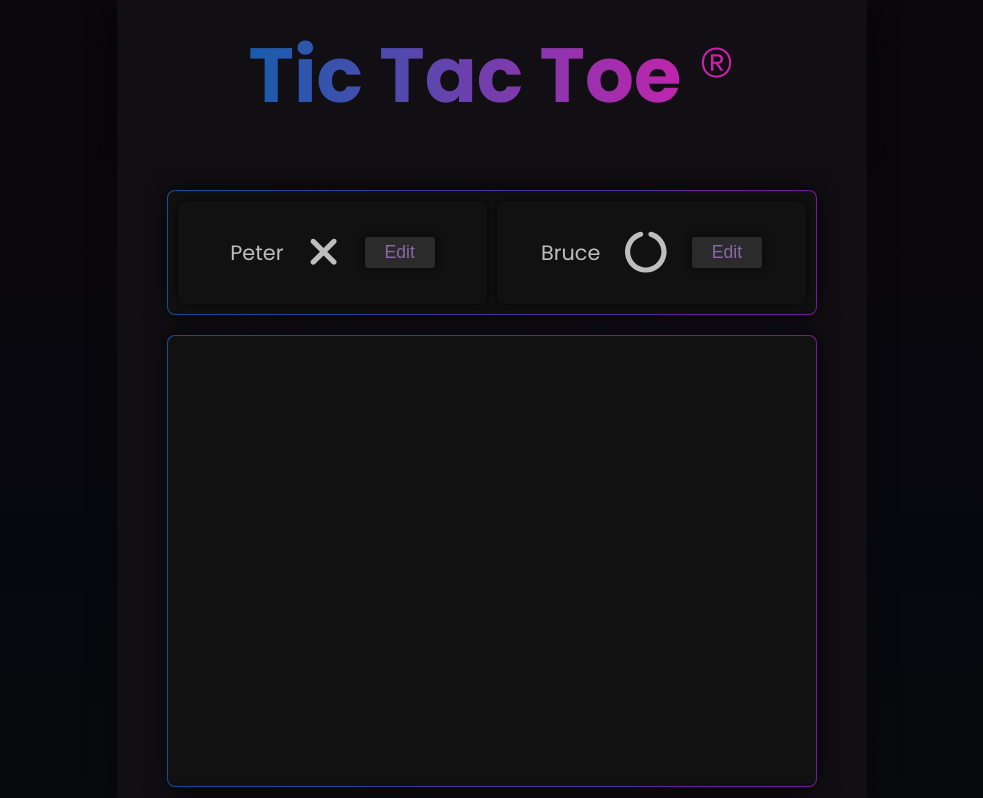
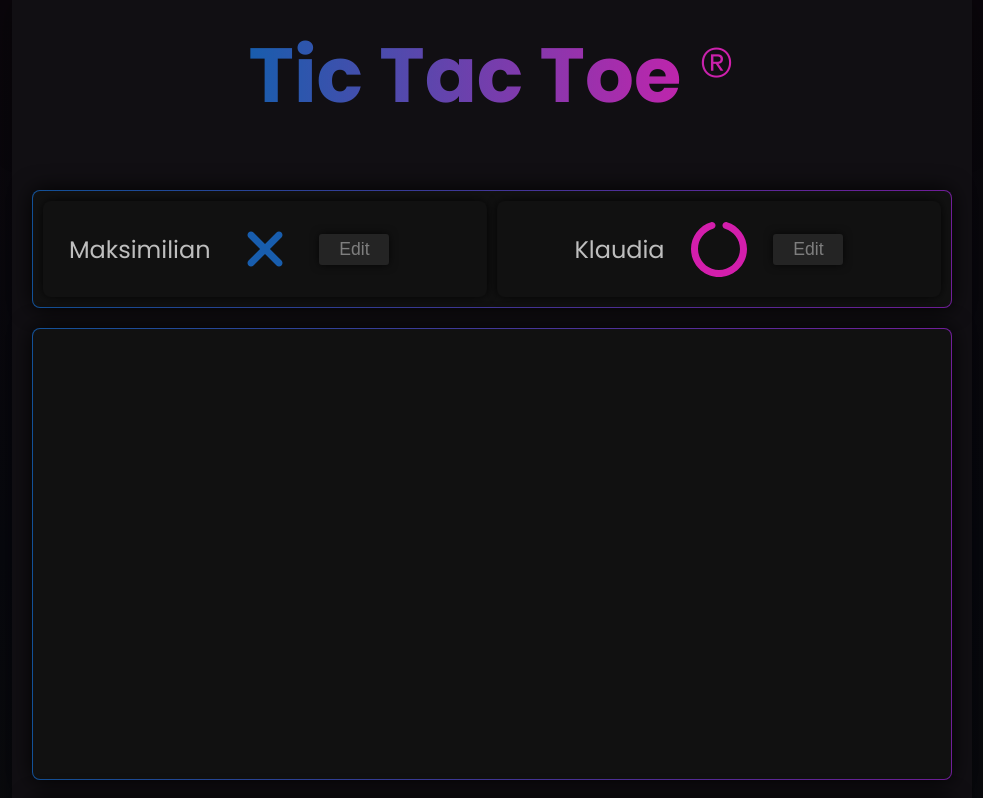
Before and after one commit to MarioLuigie/TicTacToeApp, a React (Vite) app: page / in a window 1280 px wide. Shown: the top 798 px of the page, without its empty margins (148-1131 px from the left). Built offline with nearby package versions, Linux system fonts and the light colour scheme; a web font is replaced by a local one.

Commit message:
Style ControlPanel.jsx and Player.jsx

```diff
--- a/src/components/content/ControlPanel.jsx
+++ b/src/components/content/ControlPanel.jsx
@@ -22,21 +22,21 @@ const styles = css`
     align-items: center;
     gap: 10px;
 
-    @media screen and (min-width: 540px) {
+    @media screen and (min-width: 1100px) {
       flex-direction: row;
     }
   }
 `
 
 export default function ControlPanel() {
-  const xPlayer = <FontAwesomeIcon icon={faXmark} />
-  const oPlayer = <FontAwesomeIcon icon={faCircleNotch} />
+  const playerX = <FontAwesomeIcon icon={faXmark} />
+  const playerO = <FontAwesomeIcon icon={faCircleNotch} />
 
   return (
     <div css={styles}>
       <ol className='playerList'>
-        <Player name={"Peter"} symbol={xPlayer} onHandle={() => {}}/>
-        <Player name={"Bruce"} symbol={oPlayer} onHandle={() => {}}/>
+        <Player id={"playerX"} name={"Maksimilian"} symbol={playerX} onHandle={() => {}}/>
+        <Player id={"playerO"} name={"Klaudia"} symbol={playerO} onHandle={() => {}}/>
       </ol>
     </div>
   )
--- a/src/components/content/GameContainer.jsx
+++ b/src/components/content/GameContainer.jsx
@@ -9,8 +9,6 @@ import History from "../content/History.jsx";
 
 const styles = css`
   width: 100%;
-  max-width: 690px;
-  aspect-ratio: 1;
   padding: 20px;
   display: flex;
   flex-direction: column;
--- a/src/components/content/Player.jsx
+++ b/src/components/content/Player.jsx
@@ -3,23 +3,37 @@
 import { css } from '@emotion/react';
 import PropTypes from "prop-types";
 
-const styles = css`
+const styles = (id) => css`
   width: 100%;
   display: flex;
   justify-content: center;
   align-items: center;
-  gap: 25px;
+  gap: 15px;
   box-shadow: #000000cc 0 0 10px;
   border-radius: 8px;
-  padding: 20px;
+  padding: 20px 10px;
   color: #bebebe;
 
   .playerName {
-    font-size: 1.3rem;
+    width: 40%;
+    font-size: 1.5rem;
+    display: flex;
+    justify-content: flex-end;
   }
 
   .playerSymbol {
-    font-size: 2.6rem;
+    display: flex;
+    justify-content: center;
+    align-items: center;
+    width: 20%;
+    font-size: 3.5rem;
+    color: ${id === "playerO" ? "#d31eac" : "#185dad"};
+  }
+
+  .buttonWrapper {
+    display: flex;
+    justify-content: flex-start;
+    width: 40%;
   }
 
   .button {
@@ -28,24 +42,27 @@ const styles = css`
     font-size: 1.1rem;
     border-radius: 3px;
     cursor: pointer;
-    background-color: #2b2b2b;
-    color: #8968a5;
+    background-color: #242424;
+    color: #7e7e7e;
     box-shadow: #000000ae 0 0 8px;
   }
 `
 
-export default function Player({ name, symbol, onHandle }) {
+export default function Player({ id, name, symbol, onHandle }) {
 
   return (
-    <li css={styles}>
+    <li css={styles(id)}>
       <p className='playerName'>{name}</p>
       <div className='playerSymbol'>{symbol}</div>
-      <button className='button' onClick={onHandle}>Edit</button>
+      <div className='buttonWrapper'>
+        <button className='button' onClick={onHandle}>Edit</button>
+      </div>
     </li>
   )
 }
 
 Player.propTypes = {
+  id: PropTypes.string,
   name: PropTypes.string,
   symbol: PropTypes.object,
   onHandle: PropTypes.func
--- a/src/constants/dimensions.js
+++ b/src/constants/dimensions.js
@@ -1,7 +1,7 @@
 export const container = {
   width: 100,
   minWidth: 360,
-  maxWidth: 750
+  maxWidth: 1200
 }
 
 export const header = {
```
